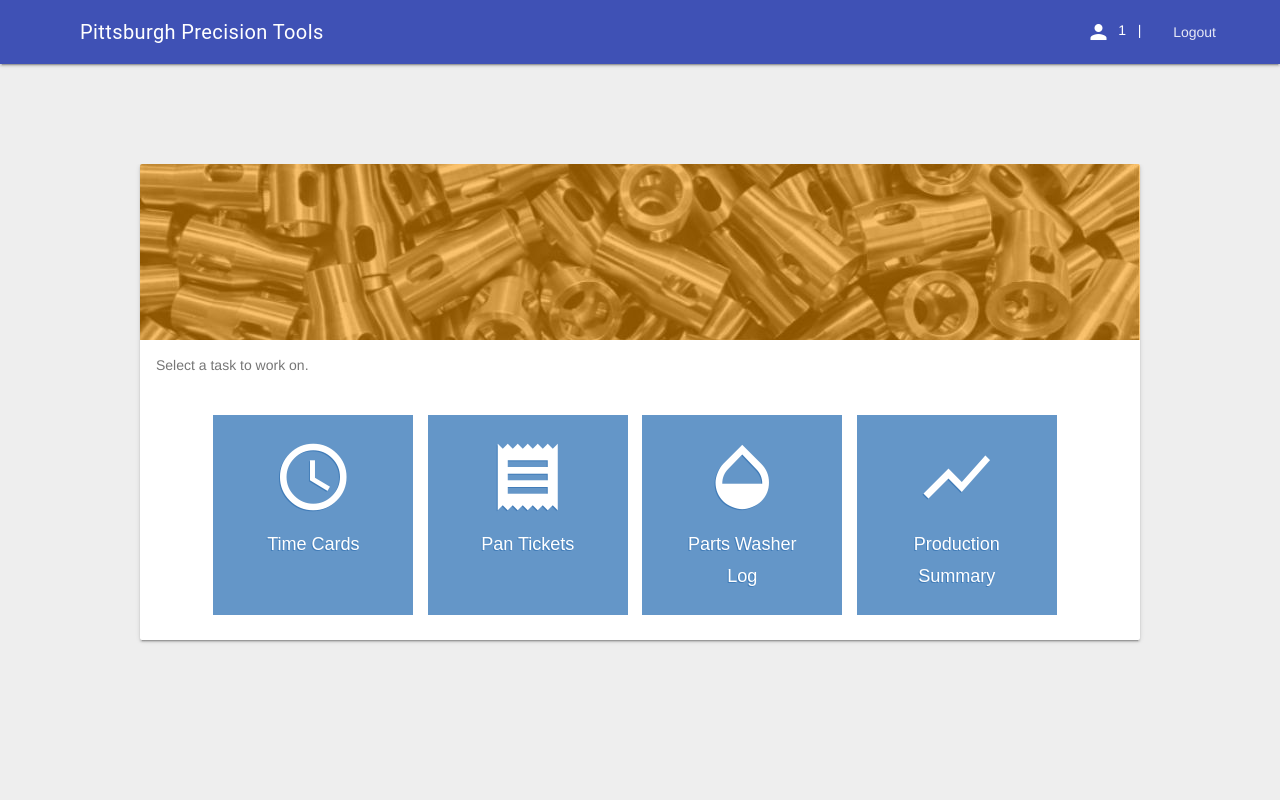
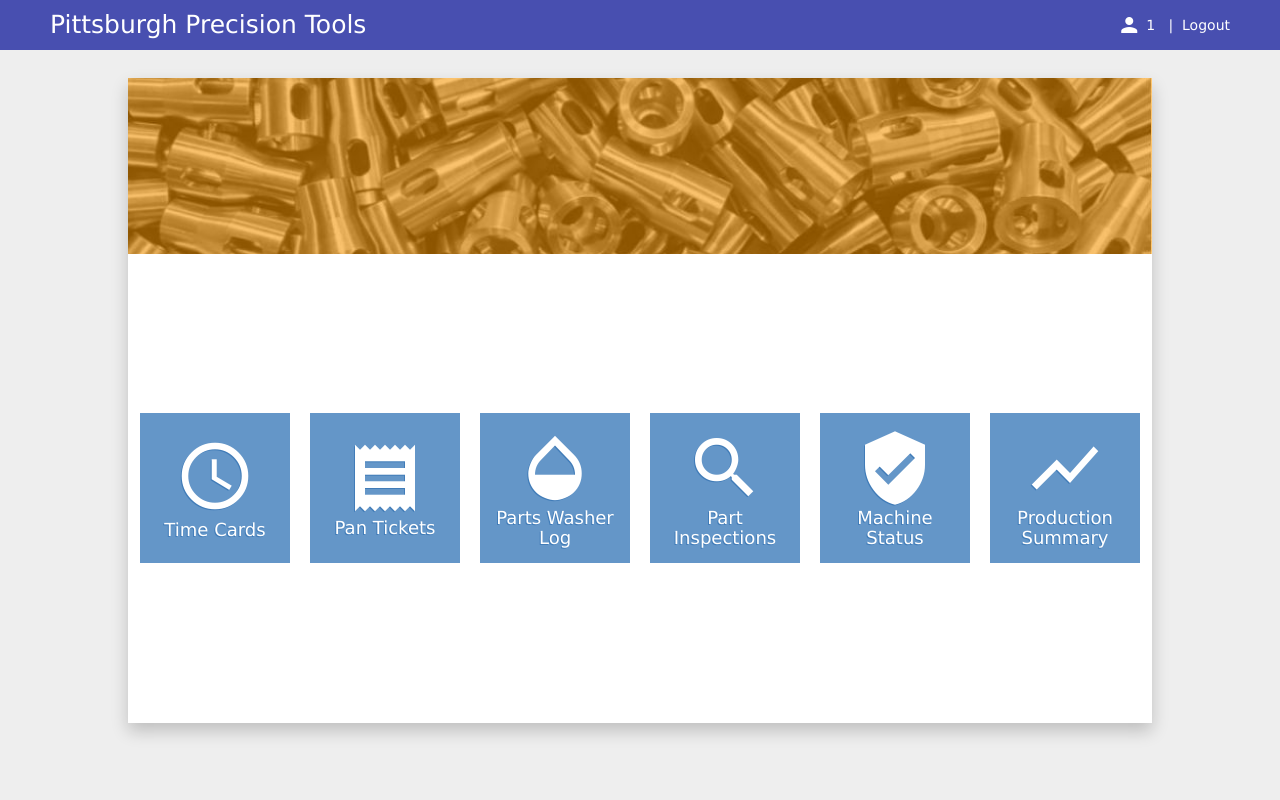
Before and after one commit to toastedcode/PPTPTools, a PHP site: page /home.php in a window 1280 px wide. Run offline with PHP 8.4, Linux system fonts and the light colour scheme; the visitor is signed in with stand-in values (Sample User, id 1).

Commit message:
Final part inspection commit.
Reworked front page to remove MDL classes.
TODO: Move CSS.

```diff
--- a/database.php
+++ b/database.php
@@ -114,7 +114,7 @@ class PPTPDatabase extends MySqlDatabase
 
       $result = $this->query("SELECT * FROM operator WHERE EmployeeNumber=" . $employeeNumber . ";");
 
-      if ($row = $result->fetch_assoc())
+      if ($result && ($row = $result->fetch_assoc()))
       {
          $operator = $row;
       }
@@ -403,6 +403,16 @@ class PPTPDatabase extends MySqlDatabase
       return ($result);
    }
 
+   public function getPartInspection(
+         $partInspectionId)
+   {
+      $query = "SELECT * FROM partinspection WHERE partInspectionId = \"$partInspectionId\";";
+
+      $result = $this->query($query);
+
+      return ($result);
+   }
+
    public function getPartInspections(
       $employeeNumber,
       $startDate,
@@ -411,13 +421,13 @@ class PPTPDatabase extends MySqlDatabase
       $result = NULL;
       if ($employeeNumber == 0)
       {
-         $query = "SELECT * FROM partinspection WHERE dateTime BETWEEN '" . Time::toMySqlDate($startDate) . "' AND '" . Time::toMySqlDate($endDate) . "' ORDER BY dateTime DESC DESC;";
+         $query = "SELECT * FROM partinspection WHERE dateTime BETWEEN '" . Time::toMySqlDate($startDate) . "' AND '" . Time::toMySqlDate($endDate) . "' ORDER BY dateTime DESC;";
 
          $result = $this->query($query);
       }
       else
       {
-         $query = "SELECT * FROM partinspection WHERE employeeNumber=" . $employeeNumber . " AND dateTime BETWEEN '" . Time::toMySqlDate($startDate) . "' AND '" . Time::toMySqlDate($endDate) . "' ORDER BY dateTime DESC;";
+         $query = "SELECT * FROM partinspection WHERE employeeNumber =" . $employeeNumber . " AND dateTime BETWEEN '" . Time::toMySqlDate($startDate) . "' AND '" . Time::toMySqlDate($endDate) . "' ORDER BY dateTime DESC;";
 
          $result = $this->query($query);
       }
--- a/header.php
+++ b/header.php
@@ -1,5 +1,5 @@
 <?php
-require_once '../authentication.php';
+require_once 'authentication.php';
 
 class Header
 {
--- a/home.php
+++ b/home.php
@@ -1,6 +1,7 @@
 <?php
 
 require_once 'database.php';
+require_once 'header.php';
 require_once 'authentication.php';
 
 function loginPage()
@@ -83,7 +84,7 @@ function selectActionPage()
    <!-- Wide card with share menu button -->
    <style>
 
-   .select-action-card > .mdl-card__title {
+   .select-action-card-header {
      color: #fff;
      height: 176px;
      background: url('./images/parts2.jpg') center / cover;
@@ -97,32 +98,31 @@ function selectActionPage()
      height: 176px;
    }
 
-   button {
-     display: inline-block;
-     margin: 0 10px 0 0;
-     padding: 15px 45px;
-     width: 200px;
-     height: 200px;
-     font-size: 18px;
-     line-height: 1.8;
-     appearance: none;
-     box-shadow: none;
-     border-radius: 0;
+   .action-button {
+      display:flex;
+      flex-direction: column;
+      align-items: center;
+      justify-content: center;
+
+      width: 150px;
+      height: 150px;
+
+      color: #fff;
+      font-size: 18px;
+      text-shadow: -1px 1px #417cb8;
+
+      margin: 10px;
+
+      background-color: #6496c8;
+
    }
 
-   .actionButton {
-      color: #fff;
-      background-color: #6496c8;
-      text-shadow: -1px 1px #417cb8;
-      border: none;
-   }
-
-   .actionButton:hover {
+   .action-button:hover {
       background-color: #346392;
       text-shadow: -1px 1px #27496d;
    }
 
-   .actionButton:active {
+   .action-button:active {
       background-color: #27496d;
       text-shadow: -1px 1px #193047;
    }
@@ -139,39 +139,52 @@ function selectActionPage()
       margin: auto;
    }
 
+   .select-action-card-header-div {
+
+   }
+
    </style>
 
-   <div class="select-action-card mdl-card mdl-shadow--2dp">
-     <div class="mdl-card__title">
-       <!--h2 class="mdl-card__title-text">Select an action</h2-->
-     </div>
-      <div class="mdl-card__supporting-text">
-         Select a task to work on.
+   <div class="flex-vertical card-div">
+      <div class="flex-vertical select-action-card-header"></div>
+
+      <div class="flex-horizontal content-div" style="justify-content: center; height:400px;">
+
+         <div class="action-button" onclick="location.href='timecard/timeCard.php?view=view_time_cards';">
+            <div><i class="material-icons action-button-icon">schedule</i></div>
+            <div>Time Cards</div>
+         </div>
+
+        <div  class="action-button" onclick="location.href='panTicket/panTicket.php?view=view_pan_tickets';">
+           <i class="material-icons action-button-icon">receipt</i>
+           <div>Pan Tickets</div>
+        </div>
+
+        <div class="action-button" onclick="location.href='machineStatus/machineStatus.php?view=view_machine_status';">
+           <i class="material-icons action-button-icon">opacity</i>
+           <div>Parts Washer</div>
+           <div>Log</div>
+        </div>
+
+        <div class="action-button" onclick="location.href='partInspection/partInspection.php?view=view_part_inspections';">
+           <i class="material-icons action-button-icon">search</i>
+           <div>Part</div>
+           <div>Inspections</div>
+        </div>
+
+        <div class="action-button" onclick="location.href='machineStatus/machineStatus.php?view=view_machines';">
+           <i class="material-icons action-button-icon">verified_user</i>
+           <div>Machine</div>
+           <div>Status</div>
+        </div>
+
+        <div class="action-button" onclick="location.href='productionSummary';">
+           <i class="material-icons action-button-icon">show_chart</i>
+           <div>Production</div>
+           <div>Summary</div>
+        </div>
+
       </div>
-     <div class="button-container">
-        <button type="button" class="actionButton" onclick="location.href='timecard/timeCard.php?view=view_time_cards';">
-           <i class="material-icons action-button-icon">schedule</i>
-           <br/>
-           Time Cards
-           <br/><br/>
-        </button>
-        <button type="button" class="actionButton" onclick="location.href='panTicket/panTicket.php?view=view_pan_tickets';">
-           <i class="material-icons action-button-icon">receipt</i>
-           <br/>
-           Pan Tickets
-           <br/><br/>
-        </button>
-        <button type="button" class="actionButton" onclick="location.href='machineStatus/machineStatus.php?view=view_machine_status';">
-           <i class="material-icons action-button-icon">opacity</i>
-           <br/>
-           Parts Washer Log
-        </button>
-        <button type="button" class="actionButton" onclick="location.href='productionSummary';">
-           <i class="material-icons action-button-icon">show_chart</i>
-           <br/>
-           Production Summary
-        </button>
-     <div>
    </div>
 HEREDOC;
 }
@@ -270,39 +283,30 @@ switch ($action)
 
 $background = Authentication::isAuthenticated() ? "#eee" : "url('./images/PPTPFloor.jpg') center / cover";
 
-echo
-<<<HEREDOC
+?>
+
 <!DOCTYPE html>
 <html>
 
 <head>
-
-   <link rel="stylesheet" type="text/css" href="flex.css"/>
-
    <!--  Material Design Lite -->
    <link rel="stylesheet" href="https://fonts.googleapis.com/icon?family=Material+Icons">
    <link rel="stylesheet" href="https://code.getmdl.io/1.3.0/material.indigo-blue.min.css" />
+
+   <!-- PPTP -->
+   <link rel="stylesheet" type="text/css" href="flex.css"/>
+   <link rel="stylesheet" type="text/css" href="pptpTools.css"/>
+
    <script defer src="https://code.getmdl.io/1.3.0/material.min.js"></script>
-
-   <style>
-      .mdl-layout {
-         background: $background;
-      }
-   </style>
 </head>
 
-<body>
-   <div class="mdl-layout mdl-js-layout mdl-layout--fixed-header">
-HEREDOC;
+<body style="background: <?php echo $background?>;">
 
-pageHeader();
+<?php Header::render("Pittsburgh Precision Tools"); ?>
 
-echo
-<<<HEREDOC
-   <main class="mdl-layout__content">
-      <div class="page-content">
-HEREDOC;
+<div class="flex-horizontal" style="height: 700px;">
 
+<?php
 if (Authentication::isAuthenticated())
 {
    selectActionPage();
@@ -311,15 +315,10 @@ else
 {
    loginPage();
 }
+?>
 
-echo
-<<<HEREDOC
-      </div>
-   </main>
 </div>
 
 </body>
 
 </html>
-HEREDOC;
-?>
```
Also changed, not shown: partInspection/partInspection.css (+22 -94 lines), partInspection/partInspection.js (added, +56 -0 lines), partInspection/partInspectionInfo.php (+15 -13 lines), partInspection/viewPartInspectionsPage.php (+47 -72 lines).
